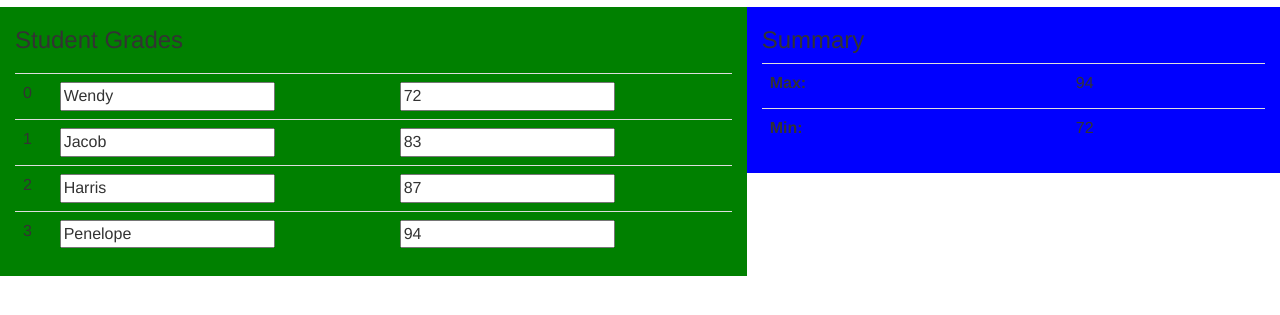
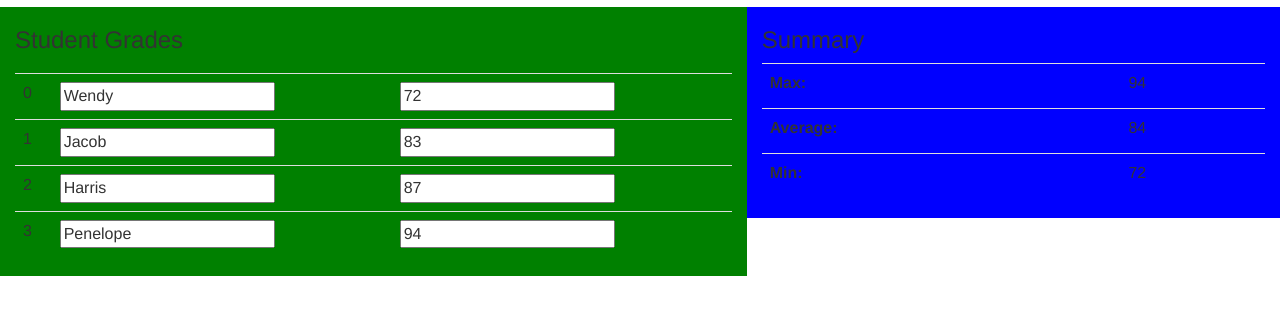
Before and after one commit to chairfield/angular-grade-sheet-basic, a plain HTML site: page index.html in a window 1280 px wide. Shown: the part 63-378 px from the top of the page. Drawn offline with nearby package versions, Linux system fonts and the light colour scheme.

Commit message:
computing average with a lodash reduce

```diff
--- a/index.html
+++ b/index.html
@@ -13,6 +13,9 @@
                         { name: 'Harris', grade: 87 },
                         { name: 'Penelope', grade: 94 }
                     ];
+                    $scope.averageIteratee = function(accumulator, value, index, collection) {
+                        return accumulator + value.grade / collection.length;
+                    };
                 }
             ]);
         </script>
@@ -40,6 +43,10 @@
                             <td>{{ _(entries).max('grade').grade }}</td>
                         </tr>
                         <tr>
+                            <td><label>Average:</label></td>
+                            <td>{{ _(entries).reduce(averageIteratee, 0) }}</td>
+                        </tr>
+                        <tr>
                             <td><label>Min:</label></td>
                             <td>{{ _(entries).min('grade').grade }}</td>
                         </tr>
```
